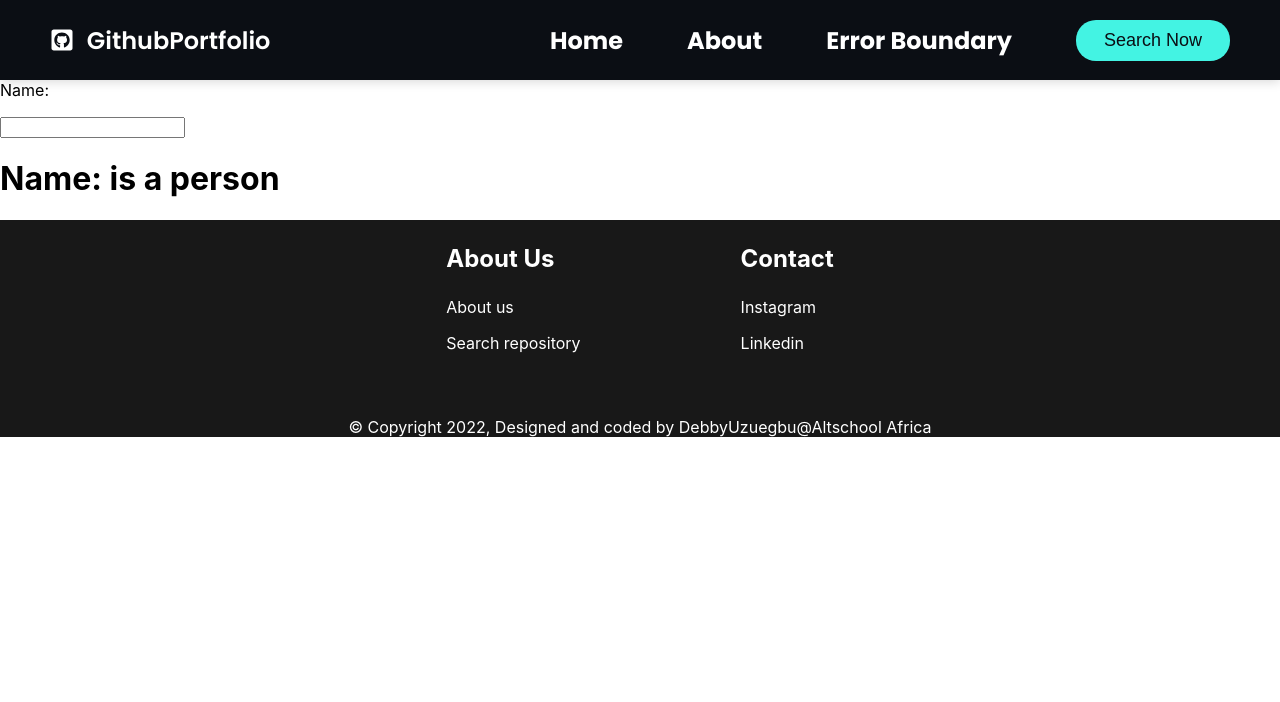
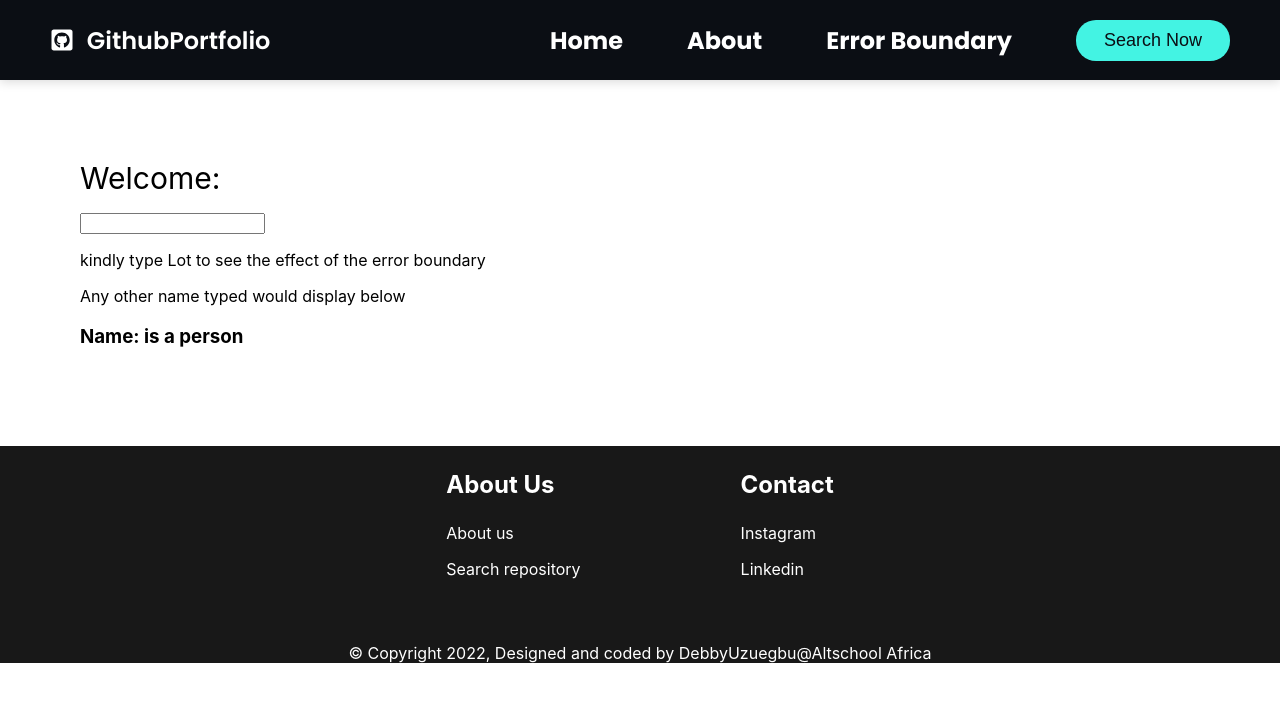
Before and after one commit to debbyuzuegbu/MyRepositoryWebsite, a React (Create React App) app: page /errorboundary in a window 1280 px wide. Shown: the top 702 px of the page. Built offline with nearby package versions, Linux system fonts and the light colour scheme.

Commit message:
edited error boundary design

```diff
--- a/src/Errorboundary/Errorboundary.jsx
+++ b/src/Errorboundary/Errorboundary.jsx
@@ -4,8 +4,8 @@ import ErrorboundaryTest from "./ErrorboundaryTest";
 function Errorbound() {
     const [personName, setPersonName] = useState("")
   return (
-    <div>
-      <label>Name:</label>
+    <div style={{padding:"5em"}}>
+      <label style={{fontSize: "30px"}}>Welcome:</label>
       <p>
         <input
           onChange={(e) => setPersonName(e.target.value)}
@@ -14,6 +14,8 @@ function Errorbound() {
           value={personName}
         ></input>
       </p>
+      <p>kindly type Lot to see the effect of the error boundary</p>
+      <p>Any other name typed would display below</p>
       <ErrorboundaryTest personName={personName} />
     </div>
   );
--- a/src/Errorboundary/ErrorboundaryTest.jsx
+++ b/src/Errorboundary/ErrorboundaryTest.jsx
@@ -6,7 +6,7 @@ function ErrorboundaryTest({personName}) {
     }
   return (
     <div>
-        <h1>Name: {personName} is a person</h1>
+        <h3>Name: {personName} is a person</h3>
     </div>
   )
 }
```
